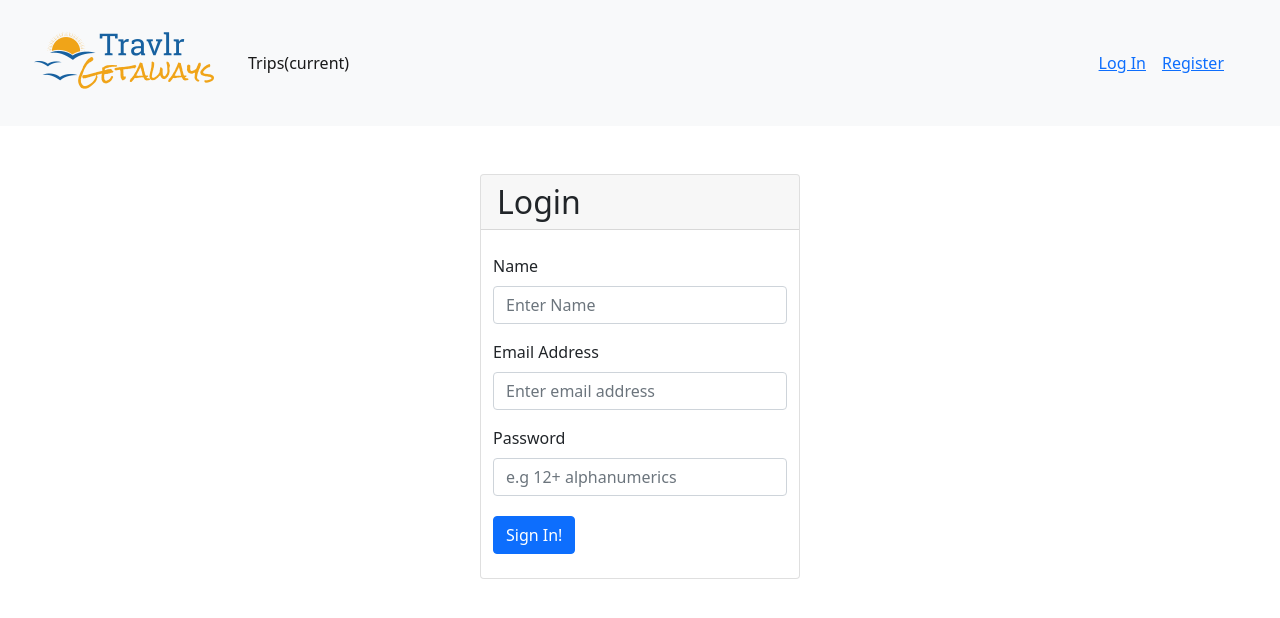
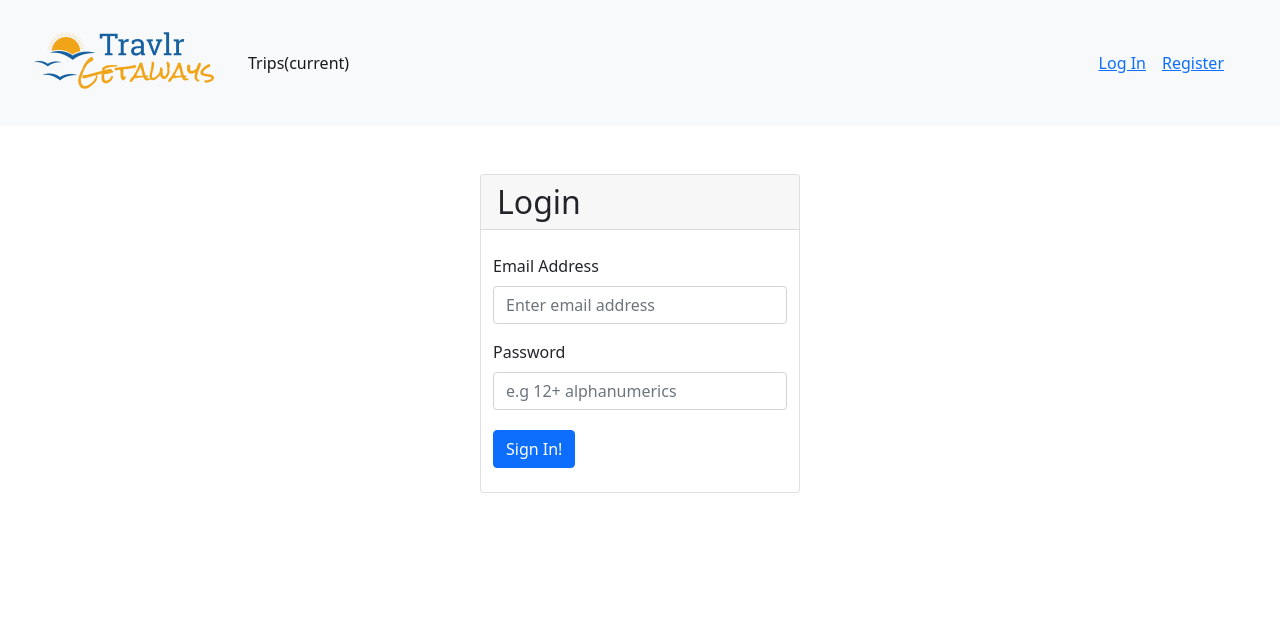
Before and after one commit to alan-j316/travlr, an Angular app in the folder app_admin/: page /login in a window 1280 px wide. Shown: the top 618 px of the page. Built offline with nearby package versions, Linux system fonts and the light colour scheme.

Commit message:
refactor: remove username field from login

```diff
--- a/app_admin/src/app/login/login.html
+++ b/app_admin/src/app/login/login.html
@@ -4,16 +4,6 @@
     <form (ngSubmit)="onLoginSubmit()">
       <div role="alert" *ngIf="formError" class="alert alert-danger">
         {{ formError }}
-      </div>
-      <div class="form-group mb-3">
-        <label for="name" class="form-label">Name</label>
-        <input
-          type="text"
-          name="name"
-          placeholder="Enter Name"
-          [(ngModel)]="credentials.name"
-          class="form-control"
-        />
       </div>
       <div class="form-group mb-3">
         <label for="email" class="form-label">Email Address</label>
--- a/app_admin/src/app/login/login.ts
+++ b/app_admin/src/app/login/login.ts
@@ -15,7 +15,6 @@ export class Login {
   public formError: string = '';
   submitted = false;
   credentials = {
-    name: '',
     email: '',
     password: '',
   };
@@ -29,7 +28,7 @@ export class Login {
 
   public onLoginSubmit(): void {
     this.formError = '';
-    if (!this.credentials.email || !this.credentials.password || !this.credentials.name) {
+    if (!this.credentials.email || !this.credentials.password) {
       this.formError = 'All fields are required, please try again';
     } else {
       this.doLogin();
@@ -38,7 +37,7 @@ export class Login {
 
   private doLogin(): void {
     let newUser = {
-      name: this.credentials.name,
+      name: '',
       email: this.credentials.email,
     } as User;
     // console.log('LoginComponent::doLogin');
```
